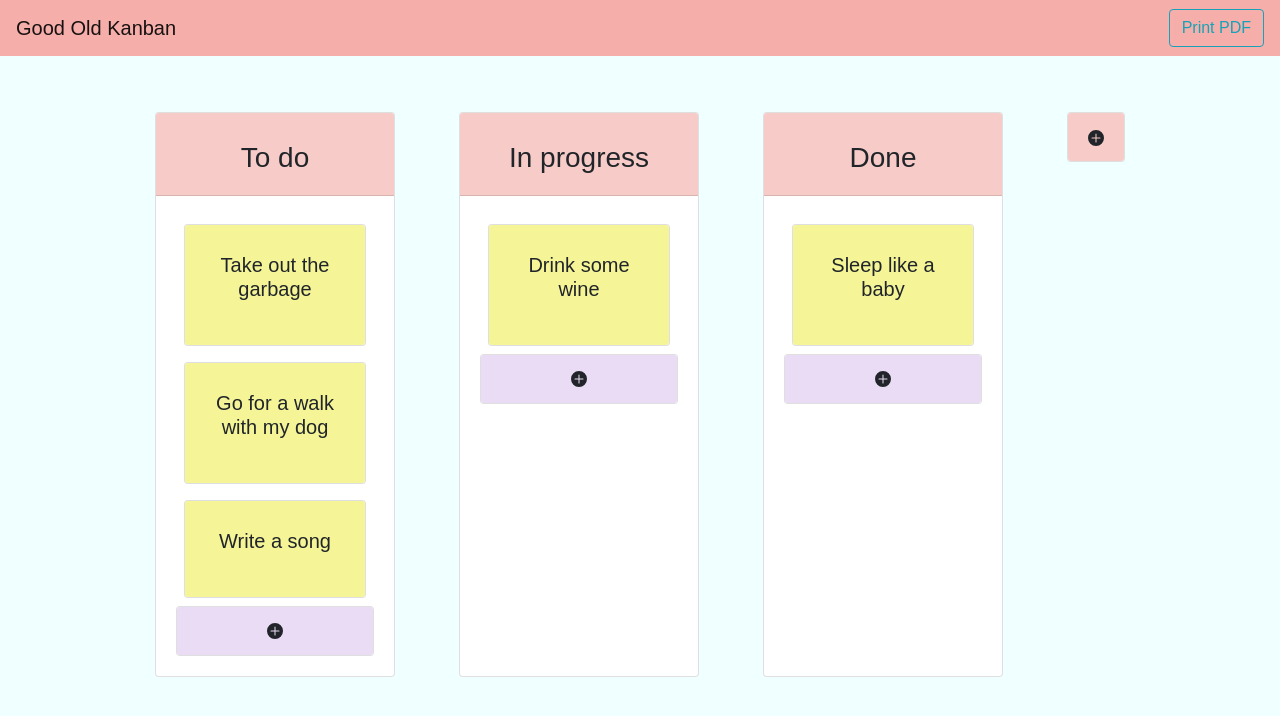
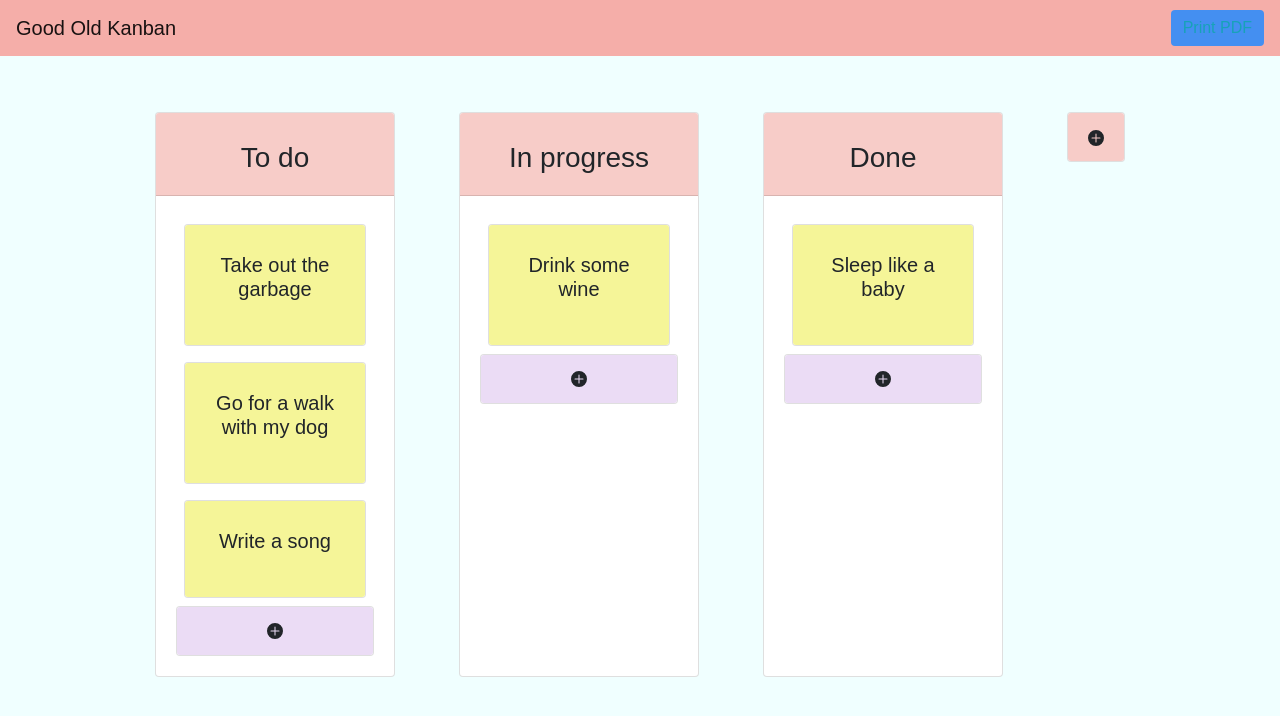
Before and after one commit to jessicaseo83/kanban, a React (Create React App) app: page / in a window 1280 px wide. Shown: the top 716 px of the page. Built offline with nearby package versions, Linux system fonts and the light colour scheme.

Commit message:
Modify button and form margins

```diff
--- a/src/components/AddTask.css
+++ b/src/components/AddTask.css
@@ -1,3 +1,18 @@
 .add-task {
   background-color: #ebdcf5;
 }
+
+.add-task-form {
+  text-align: left;
+  margin: 0.5em;
+}
+
+.add-task-btn {
+  display: flex;
+  justify-content: flex-end;
+}
+
+.btn {
+  background-color: #448ff1;
+  border: #448ff1;
+}
```
